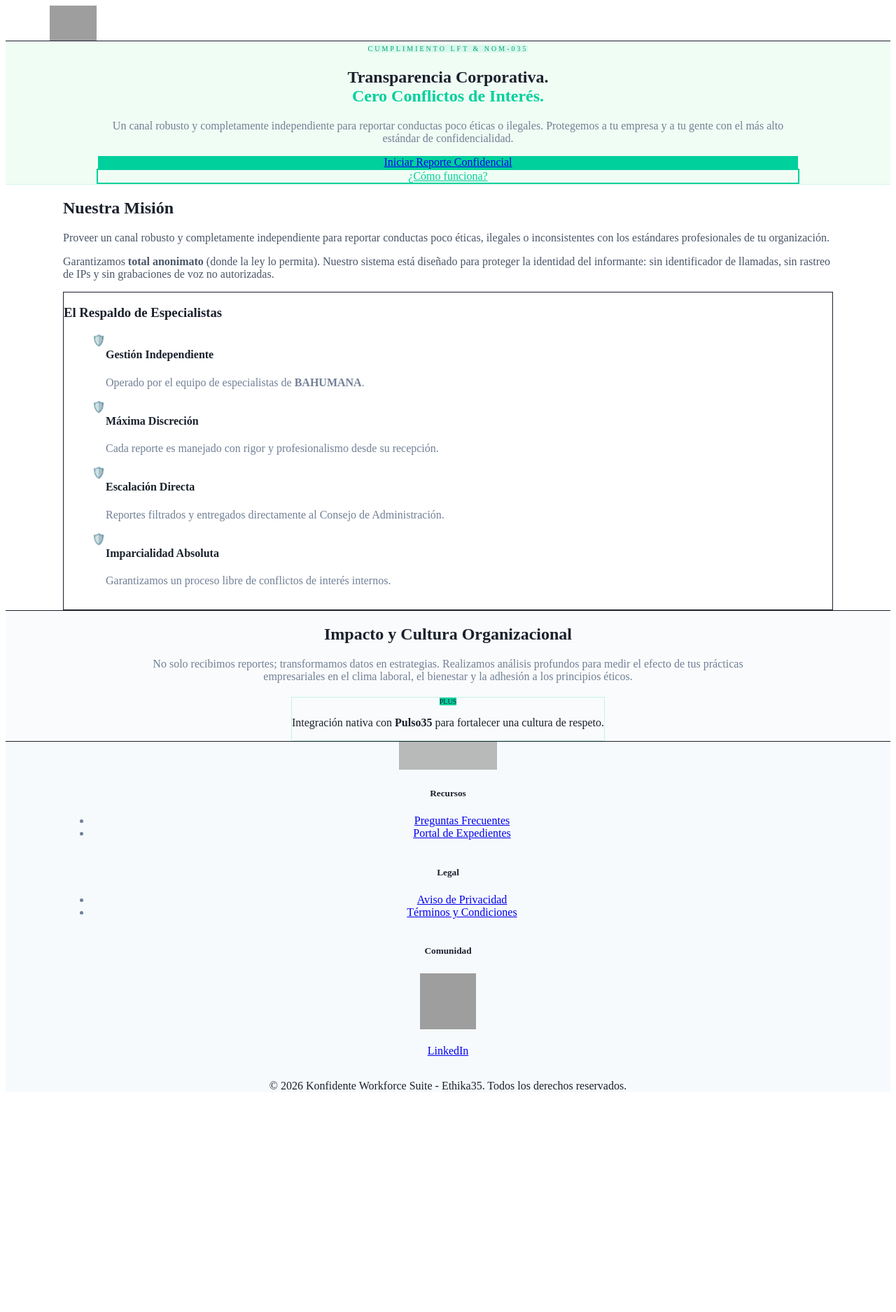
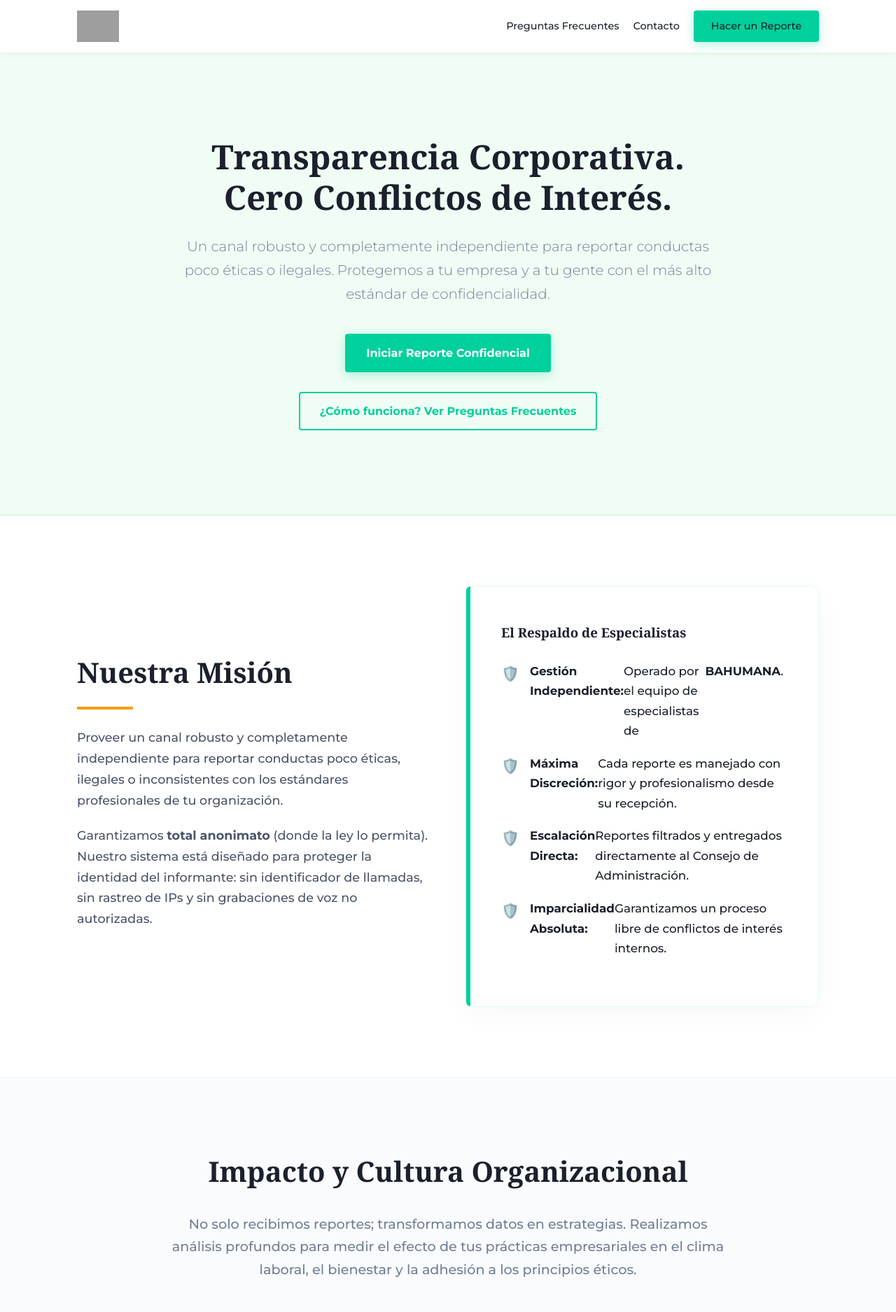
Before and after one commit to josevelazquezt-dot/ethika35, a Next.js app: page / in a window 1280 px wide. Shown: the top 1875 px of the page at 70% size. Before the commit the page ends 1577 px from the top, so only its background shows below. Built offline with nearby package versions, Linux system fonts and the light colour scheme; grey boxes are pictures that could not be loaded.

Commit message:
Update page.tsx

```diff
--- a/app/page.tsx
+++ b/app/page.tsx
@@ -1,213 +1,333 @@
-import Image from 'next/image';
-import Link from 'next/link';
+export default function MarketingPage() {
+  return (
+    <>
+      {/* Carga de las fuentes de Google Fonts */}
+      <link href="https://fonts.googleapis.com/css2?family=Montserrat:wght@300;500;700&family=Noto+Serif:wght@400;700&display=swap" rel="stylesheet" />
 
-/**
- * COMPONENTE: Ethika35 Marketing Page (Fase 1)
- * OBJETIVO: Posicionamiento B2B, cumplimiento LFT/NOM-035 y conversión.
- * DESARROLLADO POR: Konfidente Workforce Suite
- */
-
-export default async function MarketingPage() {
-  // --- LOGS DE CONTROL TÉCNICO ---
-  console.log("[Ethika35-Log] Iniciando renderizado de la página principal B2B.");
-
-  try {
-    const environment = process.env.NODE_ENV;
-    console.log(`[Ethika35-Log] Entorno detectado: ${environment}`);
-
-    // Simulación de validación de activos en /pictures
-    // Factor Integración: Asegurar que los archivos existan en public/pictures/
-  } catch (error) {
-    console.error("[Ethika35-Error] Fallo en la inicialización del Server Component:", error);
+      {/* Estilos CSS Nativos exactos de tu HTML */}
+      <style dangerouslySetInnerHTML={{ __html: `
+        :root {
+            --ethika-primary: #FFFFFF;
+            --ethika-green-bright: #00D09C;
+            --ethika-green-hover: #00A37A;
+            --ethika-text-main: #1A202C;
+            --ethika-text-gray: #718096;
+            --ethika-light-bg: #F0FDF4;
+            --ethika-gold: #F59E0B;
         }
 
-  return (
-    <div className="bg-white min-h-screen text-[#1A202C] font-sans antialiased selection:bg-[#00D09C] selection:text-white">
+        * { margin: 0; padding: 0; box-sizing: border-box; }
 
-      {/* --- HEADER: ARQUITECTURA DE MARCA --- */}
-      <header className="bg-white/98 backdrop-blur sticky top-0 z-[100] border-b border-gray-100 shadow-sm py-4">
-        <div className="w-[90%] max-w-[1200px] mx-auto flex justify-between items-center px-4">
-          <div className="flex items-center">
-            <Image
-              src="/pictures/logo_ethika35.png"
-              alt="Ethika35 Logo"
-              width={180}
-              height={50}
-              className="h-12 w-auto object-contain"
-              priority
-            />
+        body {
+            font-family: 'Montserrat', sans-serif;
+            color: var(--ethika-text-main);
+            background-color: var(--ethika-primary);
+            line-height: 1.7;
+        }
+
+        h1, h2, h3 { font-family: 'Noto Serif', serif; }
+
+        .container {
+            width: 90%;
+            max-width: 1100px;
+            margin: 0 auto;
+            padding: 0 20px;
+        }
+
+        .btn-primary {
+            display: inline-block;
+            background-color: var(--ethika-green-bright);
+            color: #FFFFFF;
+            padding: 14px 30px;
+            text-decoration: none;
+            border-radius: 4px;
+            font-weight: 700;
+            transition: all 0.3s ease;
+            box-shadow: 0 4px 15px rgba(0, 208, 156, 0.3);
+            text-align: center;
+        }
+
+        .btn-primary:hover {
+            background-color: var(--ethika-green-hover);
+            transform: translateY(-2px);
+            box-shadow: 0 6px 20px rgba(0, 208, 156, 0.4);
+        }
+
+        .btn-outline {
+            display: inline-block;
+            background-color: transparent;
+            color: var(--ethika-green-bright);
+            border: 2px solid var(--ethika-green-bright);
+            padding: 12px 28px;
+            text-decoration: none;
+            border-radius: 4px;
+            font-weight: 700;
+            transition: all 0.3s ease;
+        }
+
+        .btn-outline:hover {
+            background-color: rgba(0, 208, 156, 0.05);
+            transform: translateY(-2px);
+        }
+
+        header {
+            background-color: rgba(255, 255, 255, 0.98);
+            padding: 15px 0;
+            position: sticky;
+            top: 0;
+            z-index: 100;
+            box-shadow: 0 2px 10px rgba(0,0,0,0.05);
+        }
+
+        .header-content {
+            display: flex;
+            justify-content: space-between;
+            align-items: center;
+        }
+
+        .logo-img { height: 45px; }
+
+        .nav-links a {
+            color: var(--ethika-text-main);
+            text-decoration: none;
+            margin-left: 20px;
+            font-size: 0.9rem;
+            font-weight: 500;
+            transition: color 0.3s;
+        }
+
+        .nav-links a:hover { color: var(--ethika-green-bright); }
+
+        .hero {
+            background-color: var(--ethika-light-bg);
+            color: var(--ethika-text-main);
+            padding: 120px 0;
+            text-align: center;
+            border-bottom: 2px solid rgba(0, 208, 156, 0.1);
+        }
+
+        .hero h1 {
+            font-size: 3rem;
+            margin-bottom: 25px;
+            line-height: 1.2;
+            color: var(--ethika-text-main);
+        }
+
+        .hero p {
+            font-size: 1.25rem;
+            max-width: 800px;
+            margin: 0 auto 40px;
+            color: var(--ethika-text-gray);
+            font-weight: 300;
+        }
+
+        .mission {
+            padding: 100px 0;
+            background-color: var(--ethika-primary);
+        }
+
+        .mission-grid {
+            display: grid;
+            grid-template-columns: 1fr 1fr;
+            gap: 50px;
+            align-items: center;
+        }
+
+        .mission-text h2 {
+            font-size: 2.5rem;
+            color: var(--ethika-text-main);
+            margin-bottom: 25px;
+            position: relative;
+        }
+
+        .mission-text h2::after {
+            content: '';
+            display: block;
+            width: 80px;
+            height: 4px;
+            background-color: var(--ethika-gold);
+            margin-top: 15px;
+        }
+
+        .mission-text p {
+            font-size: 1.1rem;
+            margin-bottom: 20px;
+            color: #4A5568;
+        }
+
+        .shield-box {
+            background-color: #FFFFFF;
+            padding: 50px;
+            border-radius: 12px;
+            border: 1px solid rgba(0, 208, 156, 0.1);
+            box-shadow: 0 10px 40px rgba(0,0,0,0.03);
+            position: relative;
+        }
+
+        .shield-box::before {
+            content: '';
+            position: absolute;
+            left: 0;
+            top: 0;
+            bottom: 0;
+            width: 6px;
+            background-color: var(--ethika-green-bright);
+            border-radius: 12px 0 0 12px;
+        }
+
+        .shield-box ul {
+            list-style: none;
+        }
+
+        .shield-box ul li {
+            margin-bottom: 18px;
+            font-size: 1.05rem;
+            display: flex;
+            align-items: flex-start;
+        }
+
+        .shield-box ul li::before {
+            content: "🛡️";
+            margin-right: 15px;
+            font-size: 1.3rem;
+        }
+
+        .impact {
+            padding: 100px 0;
+            background-color: #FAFBFC;
+            border-top: 1px solid rgba(0, 208, 156, 0.05);
+            text-align: center;
+        }
+
+        .impact h2 {
+            font-size: 2.5rem;
+            margin-bottom: 25px;
+            color: var(--ethika-text-main);
+        }
+
+        .impact p {
+            font-size: 1.2rem;
+            max-width: 800px;
+            margin: 0 auto 45px;
+            color: var(--ethika-text-gray);
+        }
+
+        .integration-badge {
+            display: inline-block;
+            background-color: #FFFFFF;
+            color: var(--ethika-text-main);
+            padding: 12px 30px;
+            border-radius: 50px;
+            border: 1px solid rgba(0, 208, 156, 0.2);
+            font-weight: 500;
+            box-shadow: 0 4px 10px rgba(0,0,0,0.02);
+        }
+
+        .integration-badge strong {
+            color: var(--ethika-green-bright);
+        }
+
+        footer {
+            background-color: #F7FAFC;
+            color: var(--ethika-text-gray);
+            text-align: center;
+            padding: 60px 0;
+            font-size: 0.9rem;
+            border-top: 1px solid rgba(0,0,0,0.03);
+        }
+
+        .footer-logo img { height: 40px; opacity: 0.8; margin-bottom: 25px; }
+
+        .qr-linkedin:hover { transform: scale(1.05); }
+
+        @media (max-width: 768px) {
+            .mission-grid { grid-template-columns: 1fr; gap: 30px; }
+            .hero h1 { font-size: 2.3rem; }
+            .nav-links { display: none; }
+            .shield-box { padding: 30px; }
+        }
+      `}} />
+
+      {/* HTML Estructurado convertido a JSX */}
+      <header>
+          <div className="container header-content">
+              <img src="/pictures/logo_ethika35.png" alt="Ethika35 Logo" className="logo-img" />
+              <div className="nav-links">
+                  <a href="/faq.html">Preguntas Frecuentes</a>
+                  <a href="mailto:hola@konfidente.com">Contacto</a>
+                  <a href="https://ethika35.factorintegracion.net/test" target="_blank" rel="noopener noreferrer" className="btn-primary" style={{ padding: '10px 25px', marginLeft: '20px' }}>Hacer un Reporte</a>
               </div>
-
-          <nav className="hidden lg:flex items-center space-x-8">
-            <Link href="/faq.html" className="text-[0.9rem] font-semibold text-[#1A202C] hover:text-[#00D09C] transition-colors">
-              FAQ
-            </Link>
-            <Link href="/expedientes.html" className="text-[0.9rem] font-semibold text-[#1A202C] hover:text-[#00D09C] transition-colors">
-              Gestión de Expedientes
-            </Link>
-            <a href="mailto:hola@konfidente.com" className="text-[0.9rem] font-semibold text-[#1A202C] hover:text-[#00D09C] transition-colors">
-              Contacto
-            </a>
-            <a
-              href="https://ethika35.factorintegracion.net/test"
-              className="bg-[#00D09C] text-white px-6 py-2.5 rounded shadow-lg hover:bg-[#00A37A] hover:-translate-y-0.5 transition-all font-bold text-xs uppercase tracking-widest"
-            >
-              Hacer un Reporte
-            </a>
-          </nav>
           </div>
       </header>
 
-      {/* --- HERO: PROPUESTA DE VALOR BLINDADA --- */}
-      <section className="bg-[#F0FDF4] py-24 md:py-32 border-b border-[#00D09C]/10 text-center">
-        <div className="w-[90%] max-w-[1000px] mx-auto px-4">
-          <span className="inline-block bg-[#00D09C]/10 text-[#00A37A] text-[10px] font-black uppercase tracking-[0.3em] px-4 py-2 rounded-full mb-8">
-            Cumplimiento LFT & NOM-035
-          </span>
-          <h1 className="font-serif text-4xl md:text-6xl font-bold mb-8 leading-tight text-[#1A202C]">
-            Transparencia Corporativa.<br/>
-            <span className="text-[#00D09C]">Cero Conflictos de Interés.</span>
-          </h1>
-          <p className="text-xl md:text-2xl text-[#718096] font-light max-w-3xl mx-auto mb-12">
-            Un canal robusto y completamente independiente para reportar conductas poco éticas o ilegales. Protegemos a tu empresa y a tu gente con el más alto estándar de confidencialidad.
-          </p>
-          <div className="flex flex-col sm:flex-row justify-center items-center gap-4">
-            <a
-              href="https://ethika35.factorintegracion.net/test"
-              className="w-full sm:w-auto bg-[#00D09C] text-white px-10 py-4 rounded font-bold shadow-xl hover:bg-[#00A37A] hover:scale-105 transition-all text-lg"
-            >
-              Iniciar Reporte Confidencial
-            </a>
-            <Link
-              href="/faq.html"
-              className="w-full sm:w-auto bg-white text-[#00D09C] border-2 border-[#00D09C] px-10 py-4 rounded font-bold hover:bg-[#F0FDF4] transition-all text-lg"
-            >
-              ¿Cómo funciona?
-            </Link>
-          </div>
+      <section className="hero">
+          <div className="container">
+              <h1>Transparencia Corporativa.<br />Cero Conflictos de Interés.</h1>
+              <p>Un canal robusto y completamente independiente para reportar conductas poco éticas o ilegales. Protegemos a tu empresa y a tu gente con el más alto estándar de confidencialidad.</p>
+              <a href="https://ethika35.factorintegracion.net/test" target="_blank" rel="noopener noreferrer" className="btn-primary">Iniciar Reporte Confidencial</a>
+              <br /><br />
+              <a href="/faq.html" className="btn-outline">¿Cómo funciona? Ver Preguntas Frecuentes</a>
           </div>
       </section>
 
-      {/* --- MISIÓN & RESPALDO ESPECIALIZADO --- */}
-      <section className="py-24 bg-white">
-        <div className="w-[90%] max-w-[1100px] mx-auto px-4 grid grid-cols-1 lg:grid-cols-2 gap-16 items-center">
-          <div className="space-y-6">
-            <h2 className="font-serif text-4xl font-bold text-[#1A202C] relative">
-              Nuestra Misión
-              <div className="w-20 h-1.5 bg-[#F59E0B] mt-4 rounded-full"></div>
-            </h2>
-            <p className="text-lg text-[#4A5568] leading-relaxed">
-              Proveer un canal robusto y completamente independiente para reportar conductas poco éticas, ilegales o inconsistentes con los estándares profesionales de tu organización.
-            </p>
-            <p className="text-lg text-[#4A5568] leading-relaxed">
-              Garantizamos <strong>total anonimato</strong> (donde la ley lo permita). Nuestro sistema está diseñado para proteger la identidad del informante: sin identificador de llamadas, sin rastreo de IPs y sin grabaciones de voz no autorizadas.
-            </p>
+      <section className="mission">
+          <div className="container mission-grid">
+              <div className="mission-text">
+                  <h2>Nuestra Misión</h2>
+                  <p>Proveer un canal robusto y completamente independiente para reportar conductas poco éticas, ilegales o inconsistentes con los estándares profesionales de tu organización.</p>
+                  <p>Garantizamos <strong>total anonimato</strong> (donde la ley lo permita). Nuestro sistema está diseñado para proteger la identidad del informante: sin identificador de llamadas, sin rastreo de IPs y sin grabaciones de voz no autorizadas.</p>
               </div>
 
-          <div className="bg-white p-8 md:p-12 rounded-2xl border border-gray-100 shadow-2xl relative overflow-hidden group">
-            <div className="absolute left-0 top-0 bottom-0 w-2 bg-[#00D09C] transition-all group-hover:w-3"></div>
-            <h3 className="font-serif text-2xl font-bold mb-8">El Respaldo de Especialistas</h3>
-            <ul className="space-y-6">
-              <li className="flex items-start">
-                <span className="text-2xl mr-4">🛡️</span>
-                <div>
-                  <h4 className="font-bold">Gestión Independiente</h4>
-                  <p className="text-sm text-[#718096]">Operado por el equipo de especialistas de <strong>BAHUMANA</strong>.</p>
-                </div>
-              </li>
-              <li className="flex items-start">
-                <span className="text-2xl mr-4">🛡️</span>
-                <div>
-                  <h4 className="font-bold">Máxima Discreción</h4>
-                  <p className="text-sm text-[#718096]">Cada reporte es manejado con rigor y profesionalismo desde su recepción.</p>
-                </div>
-              </li>
-              <li className="flex items-start">
-                <span className="text-2xl mr-4">🛡️</span>
-                <div>
-                  <h4 className="font-bold">Escalación Directa</h4>
-                  <p className="text-sm text-[#718096]">Reportes filtrados y entregados directamente al Consejo de Administración.</p>
-                </div>
-              </li>
-              <li className="flex items-start">
-                <span className="text-2xl mr-4">🛡️</span>
-                <div>
-                  <h4 className="font-bold">Imparcialidad Absoluta</h4>
-                  <p className="text-sm text-[#718096]">Garantizamos un proceso libre de conflictos de interés internos.</p>
-                </div>
-              </li>
+              <div className="shield-box">
+                  <h3 style={{ marginBottom: '25px', color: 'var(--ethika-text-main)' }}>El Respaldo de Especialistas</h3>
+                  <ul>
+                      <li><strong>Gestión Independiente:</strong> Operado por el equipo de especialistas de <strong>BAHUMANA</strong>.</li>
+                      <li><strong>Máxima Discreción:</strong> Cada reporte es manejado con rigor y profesionalismo desde su recepción.</li>
+                      <li><strong>Escalación Directa:</strong> Reportes filtrados y entregados directamente al Consejo de Administración.</li>
+                      <li><strong>Imparcialidad Absoluta:</strong> Garantizamos un proceso libre de conflictos de interés internos.</li>
                   </ul>
               </div>
           </div>
       </section>
 
-      {/* --- IMPACTO & CULTURA: ECOSISTEMA KIMIA --- */}
-      <section className="py-24 bg-[#FAFBFC] border-t border-gray-100 text-center">
-        <div className="w-[90%] max-w-[900px] mx-auto px-4">
-          <h2 className="font-serif text-4xl font-bold mb-8">Impacto y Cultura Organizacional</h2>
-          <p className="text-xl text-[#718096] mb-12">
-            No solo recibimos reportes; transformamos datos en estrategias. Realizamos análisis profundos para medir el efecto de tus prácticas empresariales en el clima laboral, el bienestar y la adhesión a los principios éticos.
-          </p>
-          <div className="inline-flex flex-col md:flex-row items-center bg-white p-6 rounded-2xl shadow-lg border border-[#00D09C]/20 gap-4">
-            <span className="bg-[#00D09C] text-white px-4 py-1 rounded text-[10px] font-black uppercase">Plus</span>
-            <p className="font-medium">Integración nativa con <strong>Pulso35</strong> para fortalecer una cultura de respeto.</p>
+      <section className="impact">
+          <div className="container">
+              <h2>Impacto y Cultura Organizacional</h2>
+              <p>No solo recibimos reportes; transformamos datos en estrategias. Realizamos análisis profundos para medir el efecto de tus prácticas empresariales en el clima laboral, el bienestar y la adhesión a los principios éticos.</p>
+
+              <div className="integration-badge">
+                  Integración nativa con <strong>Pulso35</strong> para optimizar operaciones y fortalecer una cultura de respeto.
               </div>
           </div>
       </section>
 
-      {/* --- FOOTER: SELLO CORPORATIVO --- */}
-      <footer className="bg-[#F7FAFC] border-t border-gray-200 py-16 text-center">
-        <div className="w-[90%] max-w-[1100px] mx-auto px-4">
-          <div className="mb-12">
-            <Image
-              src="/pictures/logo_ethika35.png"
-              alt="Ethika35 Logo"
-              width={140}
-              height={40}
-              className="mx-auto grayscale hover:grayscale-0 transition-all opacity-70"
+      <footer>
+          <div className="container">
+              <div className="footer-logo">
+                  <img src="/pictures/logo_ethika35.png" alt="Ethika35 Logo" />
+              </div>
+              <p>
+                  <a href="/faq.html" style={{ color: 'var(--ethika-green-bright)', textDecoration: 'underline' }}>Preguntas Frecuentes</a> |
+                  <a href="mailto:hola@konfidente.com" style={{ color: 'var(--ethika-text-gray)' }}>hola@konfidente.com</a>
+              </p>
+
+              <div style={{ margin: '30px 0', display: 'flex', justifyContent: 'center', gap: '40px', flexWrap: 'wrap' }}>
+                  <div style={{ textAlign: 'center' }}>
+                      <a href="https://www.linkedin.com/company/konfidente" target="_blank" rel="noopener noreferrer" style={{ color: 'rgba(255,255,255,0.9)', textDecoration: 'none', fontWeight: 'bold', fontSize: '0.9em' }}>
+                          <img
+                            src="/pictures/qr_linkedin.png"
+                            alt="QR LinkedIn Konfidente"
+                            className="qr-linkedin"
+                            style={{ width: '90px', height: '90px', borderRadius: '8px', border: '2px solid rgba(255,255,255,0.2)', display: 'block', margin: '0 auto 10px', transition: 'transform 0.3s' }}
                           />
-          </div>
-
-          <div className="grid grid-cols-1 md:grid-cols-3 gap-12 text-sm text-[#718096] mb-16">
-            <div className="space-y-4">
-              <h5 className="font-bold text-[#1A202C]">Recursos</h5>
-              <ul className="space-y-2">
-                <li><Link href="/faq.html" className="hover:text-[#00D09C]">Preguntas Frecuentes</Link></li>
-                <li><Link href="/expedientes.html" className="hover:text-[#00D09C]">Portal de Expedientes</Link></li>
-              </ul>
-            </div>
-            <div className="space-y-4">
-              <h5 className="font-bold text-[#1A202C]">Legal</h5>
-              <ul className="space-y-2">
-                <li><a href="#" className="hover:text-[#00D09C]">Aviso de Privacidad</a></li>
-                <li><a href="#" className="hover:text-[#00D09C]">Términos y Condiciones</a></li>
-              </ul>
-            </div>
-            <div className="space-y-4">
-              <h5 className="font-bold text-[#1A202C]">Comunidad</h5>
-              <a
-                href="https://www.linkedin.com/company/konfidente"
-                target="_blank"
-                className="group inline-block"
-              >
-                <Image
-                  src="/pictures/qr_linkedin.png"
-                  alt="QR LinkedIn"
-                  width={80}
-                  height={80}
-                  className="rounded-lg border-2 border-slate-200 group-hover:border-[#00D09C] transition-all mb-2"
-                />
-                <p className="font-bold group-hover:text-[#00D09C]">LinkedIn</p>
+                          LinkedIn
                       </a>
                   </div>
               </div>
 
-          <p className="text-xs text-gray-400">
-            &copy; {new Date().getFullYear()} Konfidente Workforce Suite - Ethika35. Todos los derechos reservados.
-          </p>
+              <p>&copy; 2026 Konfidente Workforce Suite - Ethika35. Todos los derechos reservados.</p>
           </div>
       </footer>
-
-    </div>
+    </>
   );
 }
```
Lines whose indentation alone changed are shown as unchanged.
